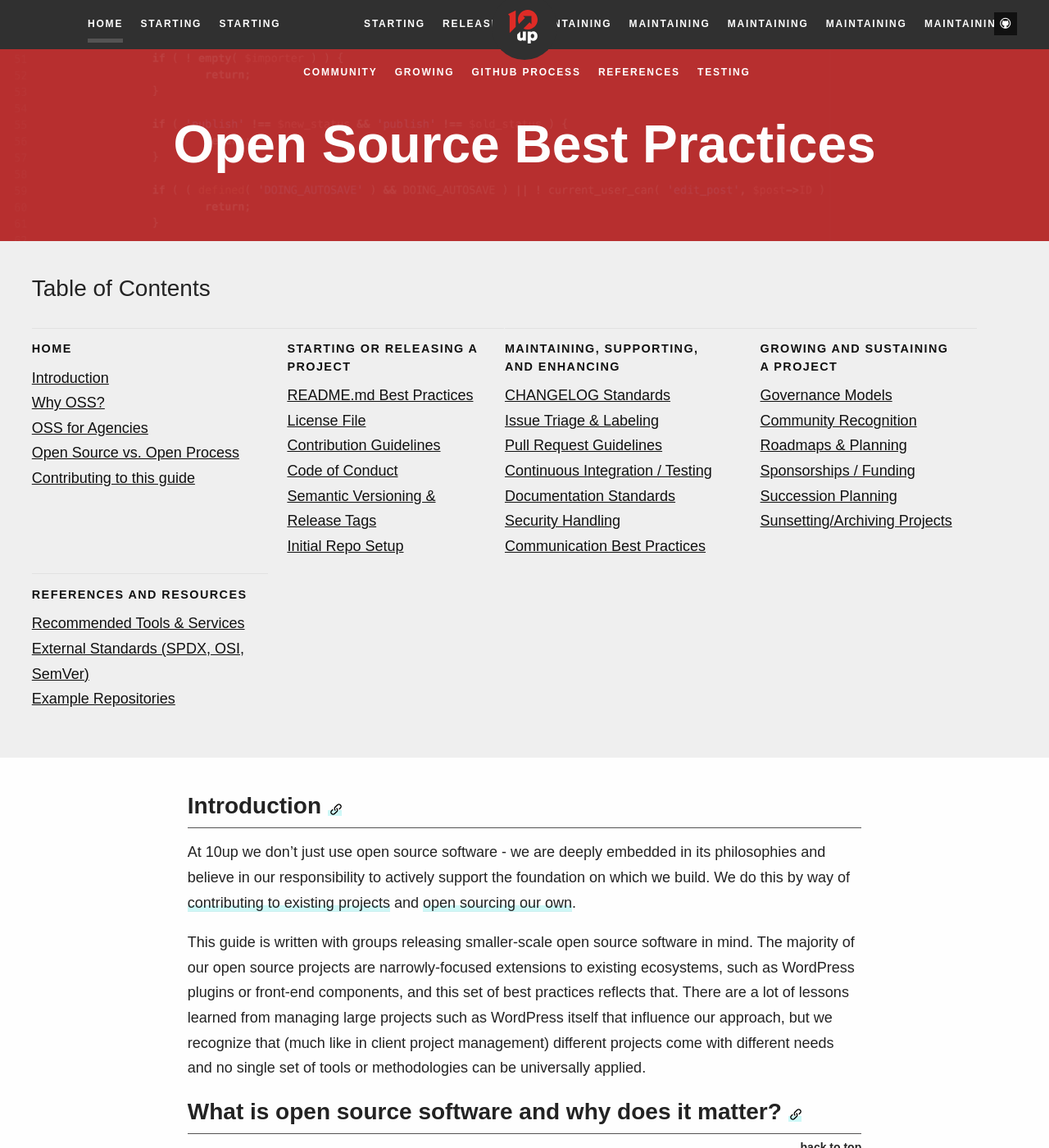
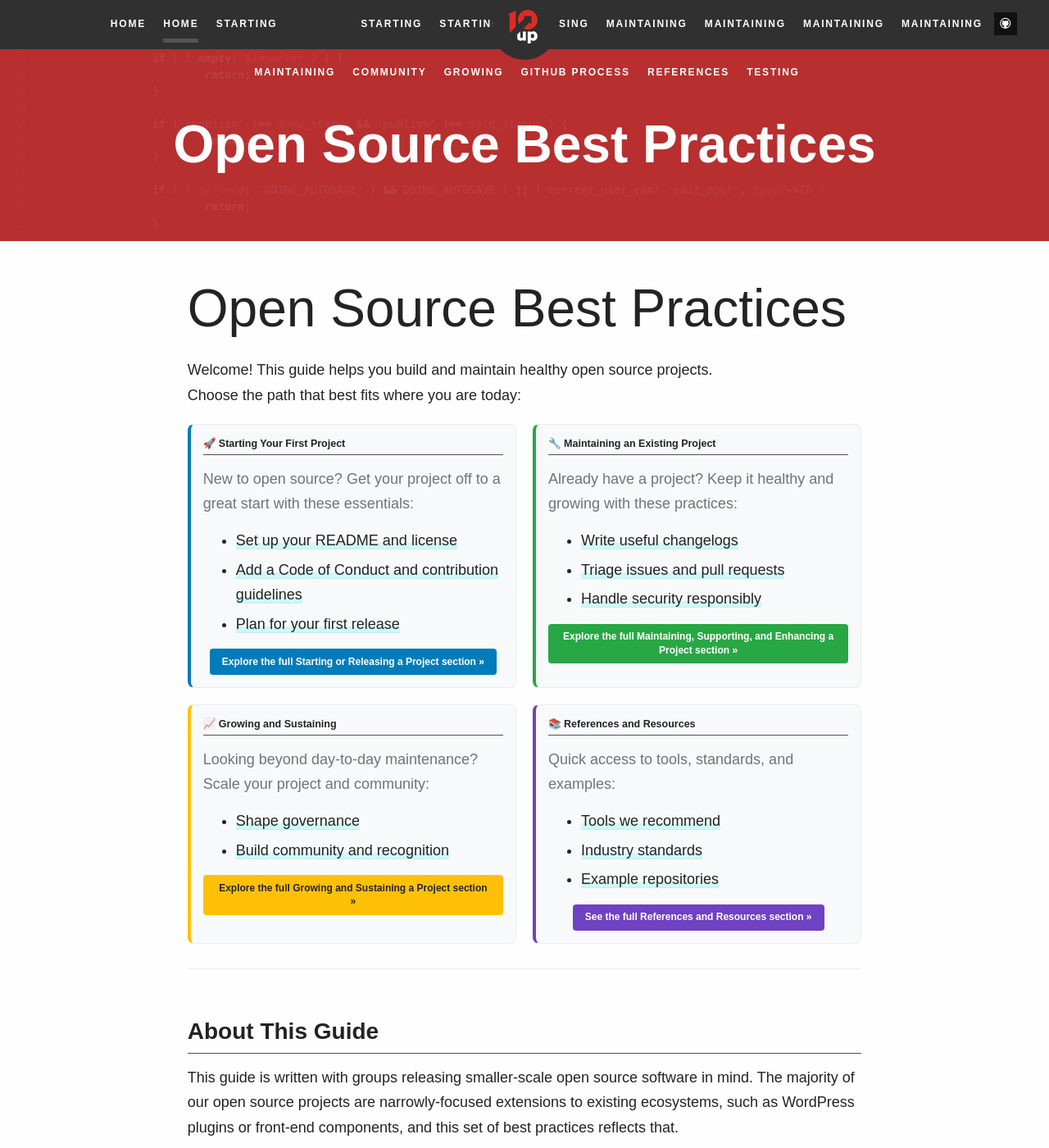
Before and after one commit to 10up/Open-Source-Best-Practices, a Jekyll site: the page built from index.md, in a window 1280 px wide and 1400 px high. Shown: the whole window at 82% size. Built offline with Jekyll 4.4.1, drawn with Linux system fonts in a browser that asks for light colours; some web fonts are replaced; some of the changed text lies outside the part shown.

Commit message:
Add Choose Your Path landing page
- Replace homepage with user-friendly landing page that guides visitors to relevant content
- Create four distinct paths:
  - Starting Your First Project (primary path for beginners)
  - Maintaining an Existing Project (secondary path for active maintainers)
  - Growing and Sustaining (tertiary path for mature projects)
  - References and Resources (reference path for tools and standards)
- Add visual styling with path cards, hover effects, and color-coded sections
- Include call-to-action buttons for each section
- Maintain mobile-responsive design
- Preserve original homepage content as index-backup.md
- Keep introduction content accessible at bottom of page

This landing page makes the site more approachable for both beginners
and seasoned maintainers by clearly directing them to relevant guidance.

```diff
--- a/index.md
+++ b/index.md
@@ -1,88 +1,221 @@
 ---
 page: introduction
-title: Introduction
+title: Open Source Best Practices
+description: Guidance for every stage of your open source project.
 nav: Home
 group: navigation
 weight: 1
 layout: default
-subnav:
-  - title: Introduction
-    tag: intro
-  - title: Why OSS?
-    tag: why-oss
-  - title: OSS for Agencies
-    tag: agencies
-  - title: Open Source vs. Open Process
-    tag: process
-  - title: Contributing to this guide
-    tag: contributing
 updated: 25 November 2019
 ---
 
-<div class="toc">
+<div class="docs-section">
 	<header>
-		<h2>Table of Contents</h2>
+		<h1>Open Source Best Practices</h1>
+		<p>Welcome! This guide helps you build and maintain healthy open source projects.<br>
+		Choose the path that best fits where you are today:</p>
 	</header>
 
-	<div class="col">
-		<h3><a href="{{ site.baseurl }}#top">Home</a></h3>
-		<ul>
-			<li><a href="{{ site.baseurl }}#intro">Introduction</a></li>
-			<li><a href="{{ site.baseurl }}#why-oss">Why OSS?</a></li>
-			<li><a href="{{ site.baseurl }}#agencies">OSS for Agencies</a></li>
-			<li><a href="{{ site.baseurl }}#process">Open Source vs. Open Process</a></li>
-			<li><a href="{{ site.baseurl }}#contributing">Contributing to this guide</a></li>
-		</ul>
+	<div class="path-cards">
+		<div class="path-card primary">
+			<h2>🚀 Starting Your First Project</h2>
+			<p>New to open source? Get your project off to a great start with these essentials:</p>
+			<ul>
+				<li><a href="{{ site.baseurl }}/starting/community/#readme">Set up your README and license</a></li>
+				<li><a href="{{ site.baseurl }}/starting/community/#contributing">Add a Code of Conduct and contribution guidelines</a></li>
+				<li><a href="{{ site.baseurl }}/starting/releasing/#release-process">Plan for your first release</a></li>
+			</ul>
+			<div class="path-cta">
+				<a href="{{ site.baseurl }}/starting/" class="btn-primary">Explore the full <strong>Starting or Releasing a Project</strong> section »</a>
+			</div>
+		</div>
+
+		<div class="path-card secondary">
+			<h2>🔧 Maintaining an Existing Project</h2>
+			<p>Already have a project? Keep it healthy and growing with these practices:</p>
+			<ul>
+				<li><a href="{{ site.baseurl }}/starting/releasing/#changelog">Write useful changelogs</a></li>
+				<li><a href="{{ site.baseurl }}/maintaining/github-process/#issue-pr-labels">Triage issues and pull requests</a></li>
+				<li><a href="{{ site.baseurl }}/starting/releasing/#security">Handle security responsibly</a></li>
+			</ul>
+			<div class="path-cta">
+				<a href="{{ site.baseurl }}/maintaining/" class="btn-secondary">Explore the full <strong>Maintaining, Supporting, and Enhancing a Project</strong> section »</a>
+			</div>
+		</div>
+
+		<div class="path-card tertiary">
+			<h2>📈 Growing and Sustaining</h2>
+			<p>Looking beyond day-to-day maintenance? Scale your project and community:</p>
+			<ul>
+				<li><a href="{{ site.baseurl }}/growing/#governance">Shape governance</a></li>
+				<li><a href="{{ site.baseurl }}/starting/releasing/#credit-management">Build community and recognition</a></li>
+			</ul>
+			<div class="path-cta">
+				<a href="{{ site.baseurl }}/growing/" class="btn-tertiary">Explore the full <strong>Growing and Sustaining a Project</strong> section »</a>
+			</div>
+		</div>
+
+		<div class="path-card reference">
+			<h2>📚 References and Resources</h2>
+			<p>Quick access to tools, standards, and examples:</p>
+			<ul>
+				<li><a href="{{ site.baseurl }}/references/#tools">Tools we recommend</a></li>
+				<li><a href="{{ site.baseurl }}/references/#standards">Industry standards</a></li>
+				<li><a href="{{ site.baseurl }}/references/#examples">Example repositories</a></li>
+			</ul>
+			<div class="path-cta">
+				<a href="{{ site.baseurl }}/references/" class="btn-reference">See the full <strong>References and Resources</strong> section »</a>
+			</div>
+		</div>
 	</div>
 
-    	<div class="col">
-		<h3><a href="{{ site.baseurl }}/starting/#top">Starting or Releasing a Project</a></h3>
-		<ul>
-			<li><a href="{{ site.baseurl }}/starting/community/#readme">README.md Best Practices</a></li>
-			<li><a href="{{ site.baseurl }}/starting/releasing/#licensing">License File</a></li>
-			<li><a href="{{ site.baseurl }}/starting/community/#contributing">Contribution Guidelines</a></li>
-			<li><a href="{{ site.baseurl }}/starting/community/#code-of-conduct">Code of Conduct</a></li>
-			<li><a href="{{ site.baseurl }}/starting/releasing/#changelog">Semantic Versioning & Release Tags</a></li>
-			<li><a href="{{ site.baseurl }}/maintaining/github-process/#issue-pr-labels">Initial Repo Setup</a></li>
-		</ul>
-	</div>
+	<div class="intro-section">
+		<h2>About This Guide</h2>
+		<p>This guide is written with groups releasing smaller-scale open source software in mind. The majority of our open source projects are narrowly-focused extensions to existing ecosystems, such as WordPress plugins or front-end components, and this set of best practices reflects that.</p>
 
-	<div class="col">
-  		<h3><a href="{{ site.baseurl }}/maintaining/#top">Maintaining, Supporting, and Enhancing</a></h3>
-		<ul>
-			<li><a href="{{ site.baseurl }}/starting/releasing/#changelog">CHANGELOG Standards</a></li>
-			<li><a href="{{ site.baseurl }}/maintaining/github-process/#issue-pr-labels">Issue Triage & Labeling</a></li>
-			<li><a href="{{ site.baseurl }}/maintaining/maintaining/#issue-pr-mgmt">Pull Request Guidelines</a></li>
-			<li><a href="{{ site.baseurl }}/maintaining/github-process/#continuous-integration">Continuous Integration / Testing</a></li>
-			<li><a href="{{ site.baseurl }}/maintaining/github-process/#documentation">Documentation Standards</a></li>
-			<li><a href="{{ site.baseurl }}/starting/releasing/#security">Security Handling</a></li>
-			<li><a href="{{ site.baseurl }}/maintaining/maintaining/#maintainers-contributors">Communication Best Practices</a></li>
-		</ul>
-  	</div>
-
-	<div class="col">
-		<h3><a href="{{ site.baseurl }}/growing/#top">Growing and Sustaining a Project</a></h3>
-		<ul>
-			<li><a href="{{ site.baseurl }}/growing/#governance">Governance Models</a></li>
-			<li><a href="{{ site.baseurl }}/starting/releasing/#credit-management">Community Recognition</a></li>
-			<li><a href="{{ site.baseurl }}/maintaining/github-process/#milestones">Roadmaps & Planning</a></li>
-			<li><a href="{{ site.baseurl }}/growing/#sponsorships">Sponsorships / Funding</a></li>
-			<li><a href="{{ site.baseurl }}/growing/#succession">Succession Planning</a></li>
-			<li><a href="{{ site.baseurl }}/growing/#sunsetting">Sunsetting/Archiving Projects</a></li>
-		</ul>
-	</div>
-
-	<div class="col">
-		<h3><a href="{{ site.baseurl }}/references/#top">References and Resources</a></h3>
-		<ul>
-			<li><a href="{{ site.baseurl }}/references/#tools">Recommended Tools & Services</a></li>
-			<li><a href="{{ site.baseurl }}/references/#standards">External Standards (SPDX, OSI, SemVer)</a></li>
-			<li><a href="{{ site.baseurl }}/references/#examples">Example Repositories</a></li>
-		</ul>
+		<div class="intro-links">
+			<p><strong>New to open source?</strong> <a href="{{ site.baseurl }}#intro">Learn why open source matters</a></p>
+			<p><strong>Want to contribute to this guide?</strong> <a href="{{ site.baseurl }}#contributing">See our contributing guidelines</a></p>
+		</div>
 	</div>
 </div>
 
 <div class="docs-section">
-		{% capture introduction %}{% include markdown/Introduction.md %}{% endcapture %}
-		{{ introduction | markdownify }}
+	{% capture introduction %}{% include markdown/Introduction.md %}{% endcapture %}
+	{{ introduction | markdownify }}
 </div>
+
+<style>
+.path-cards {
+	display: grid;
+	grid-template-columns: repeat(auto-fit, minmax(300px, 1fr));
+	gap: 2rem;
+	margin: 2rem 0;
+}
+
+.path-card {
+	background: #f8f9fa;
+	border: 1px solid #e9ecef;
+	border-radius: 8px;
+	padding: 1.5rem;
+	transition: transform 0.2s ease, box-shadow 0.2s ease;
+}
+
+.path-card:hover {
+	transform: translateY(-2px);
+	box-shadow: 0 4px 12px rgba(0,0,0,0.1);
+}
+
+.path-card.primary {
+	border-left: 4px solid #007cba;
+}
+
+.path-card.secondary {
+	border-left: 4px solid #28a745;
+}
+
+.path-card.tertiary {
+	border-left: 4px solid #ffc107;
+}
+
+.path-card.reference {
+	border-left: 4px solid #6f42c1;
+}
+
+.path-card h2 {
+	margin-top: 0;
+	margin-bottom: 1rem;
+	font-size: 1.25rem;
+}
+
+.path-card p {
+	color: #6c757d;
+	margin-bottom: 1rem;
+}
+
+.path-card ul {
+	margin-bottom: 1.5rem;
+}
+
+.path-card li {
+	margin-bottom: 0.5rem;
+}
+
+.path-cta {
+	text-align: center;
+}
+
+.btn-primary, .btn-secondary, .btn-tertiary, .btn-reference {
+	display: inline-block;
+	padding: 0.75rem 1.5rem;
+	border-radius: 4px;
+	text-decoration: none;
+	font-weight: 600;
+	transition: all 0.2s ease;
+}
+
+.btn-primary {
+	background: #007cba;
+	color: white;
+}
+
+.btn-primary:hover {
+	background: #005a87;
+	color: white;
+}
+
+.btn-secondary {
+	background: #28a745;
+	color: white;
+}
+
+.btn-secondary:hover {
+	background: #1e7e34;
+	color: white;
+}
+
+.btn-tertiary {
+	background: #ffc107;
+	color: #212529;
+}
+
+.btn-tertiary:hover {
+	background: #e0a800;
+	color: #212529;
+}
+
+.btn-reference {
+	background: #6f42c1;
+	color: white;
+}
+
+.btn-reference:hover {
+	background: #5a32a3;
+	color: white;
+}
+
+.intro-section {
+	margin-top: 3rem;
+	padding-top: 2rem;
+	border-top: 1px solid #e9ecef;
+}
+
+.intro-links {
+	margin-top: 1rem;
+}
+
+.intro-links p {
+	margin-bottom: 0.5rem;
+}
+
+@media (max-width: 768px) {
+	.path-cards {
+		grid-template-columns: 1fr;
+		gap: 1rem;
+	}
+
+	.path-card {
+		padding: 1rem;
+	}
+}
+</style>
```
Also changed, not shown: index-backup.md (added, +88 -0 lines).
